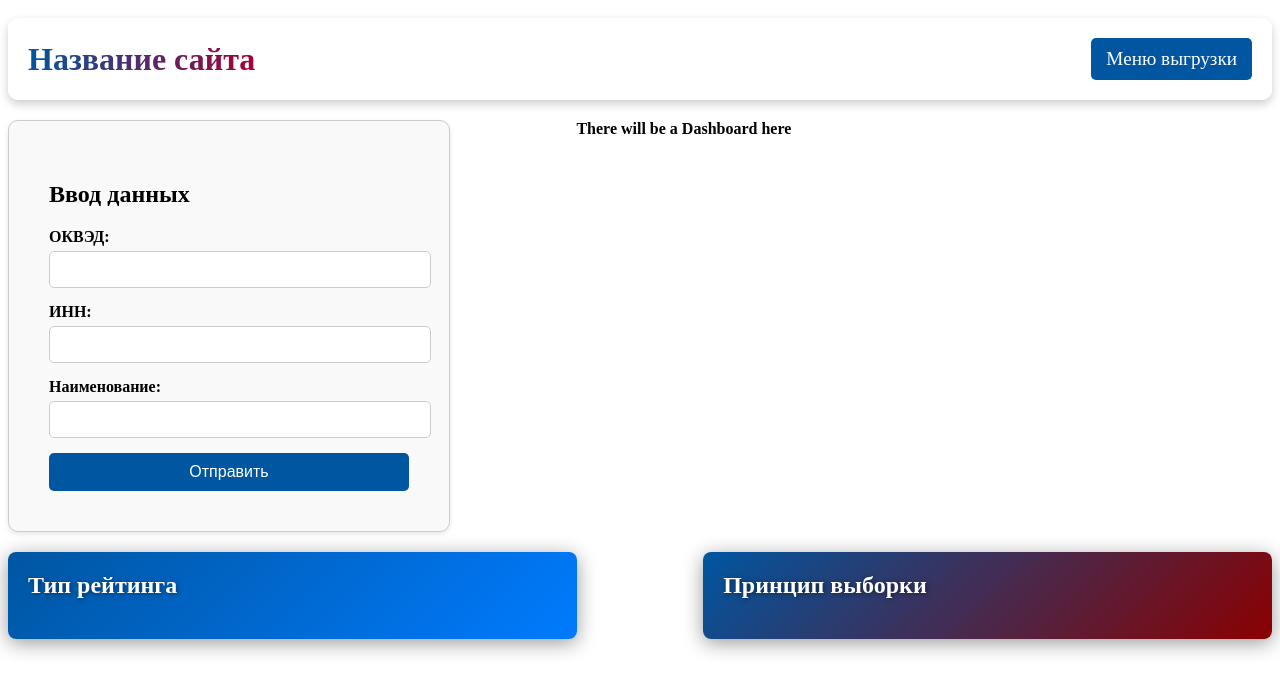
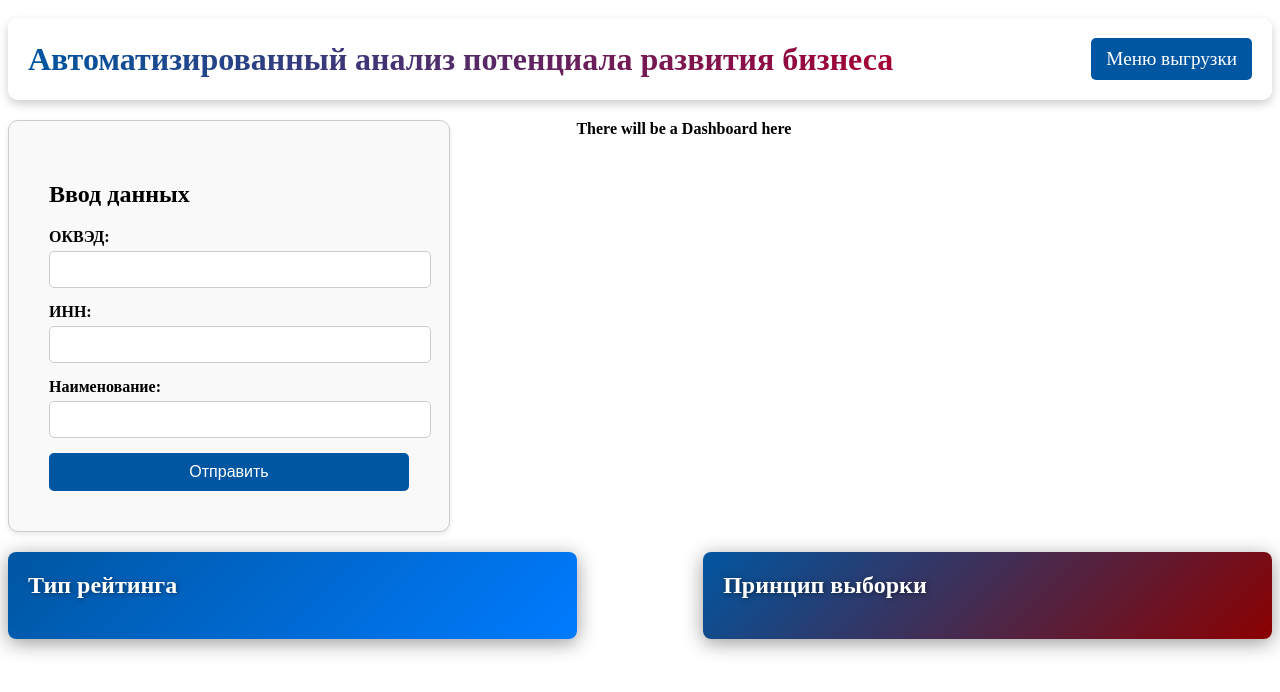
Before and after one commit to yermaka-a/analysis-of-business-development-potential, a Vue app: page / in a window 1280 px wide. Shown: the top 692 px of the page. Built offline with nearby package versions, Linux system fonts and the light colour scheme.

Commit message:
change site name

```diff
--- a/src/components/MainHeader/MainHeader.vue
+++ b/src/components/MainHeader/MainHeader.vue
@@ -5,7 +5,7 @@
 
 <template>
    <header class="header">
-        <div class="logo">Название сайта</div>
+        <div class="logo">Автоматизированный анализ потенциала развития бизнеса</div>
         <a href="#" class="menu-toggle">Меню выгрузки</a>
     </header>
 </template>
```
